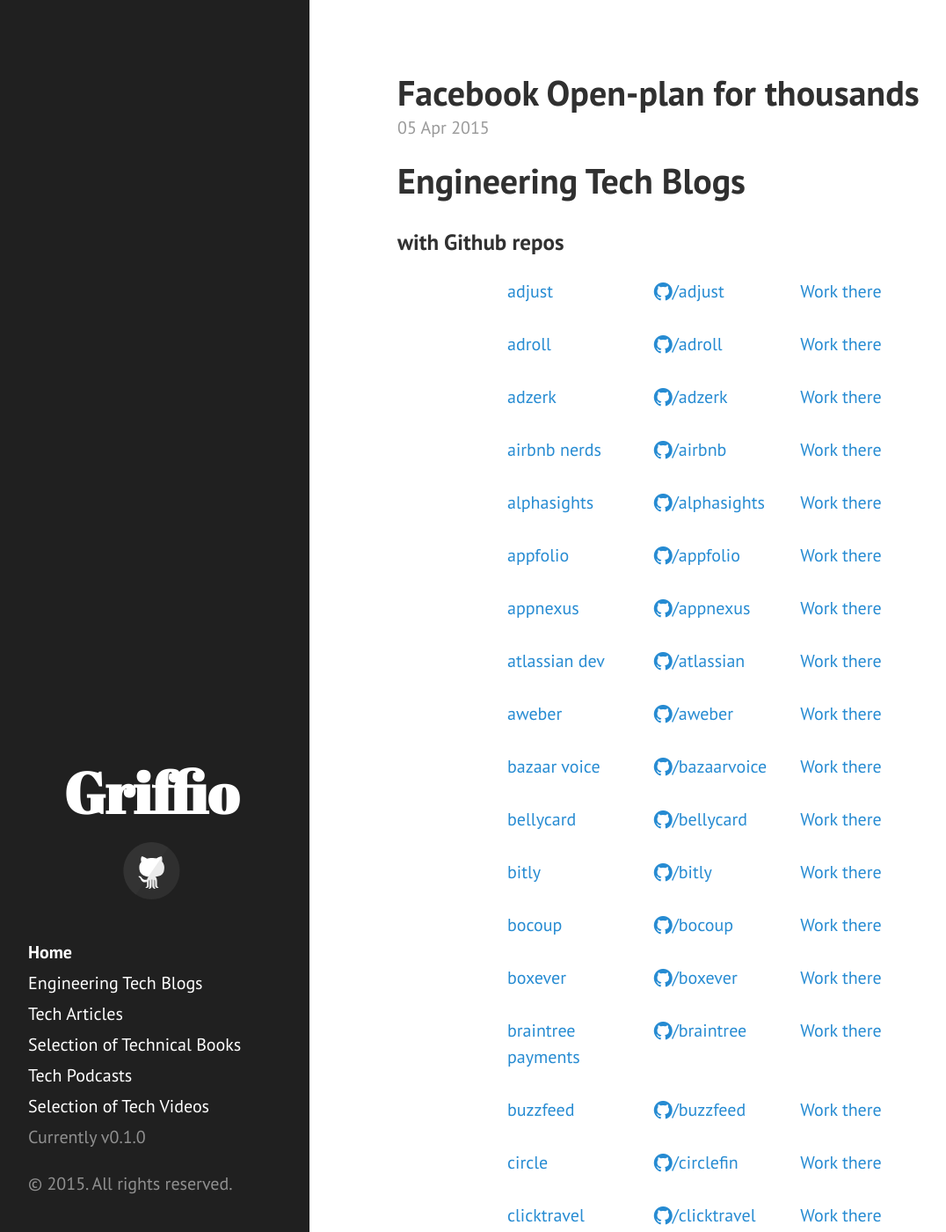
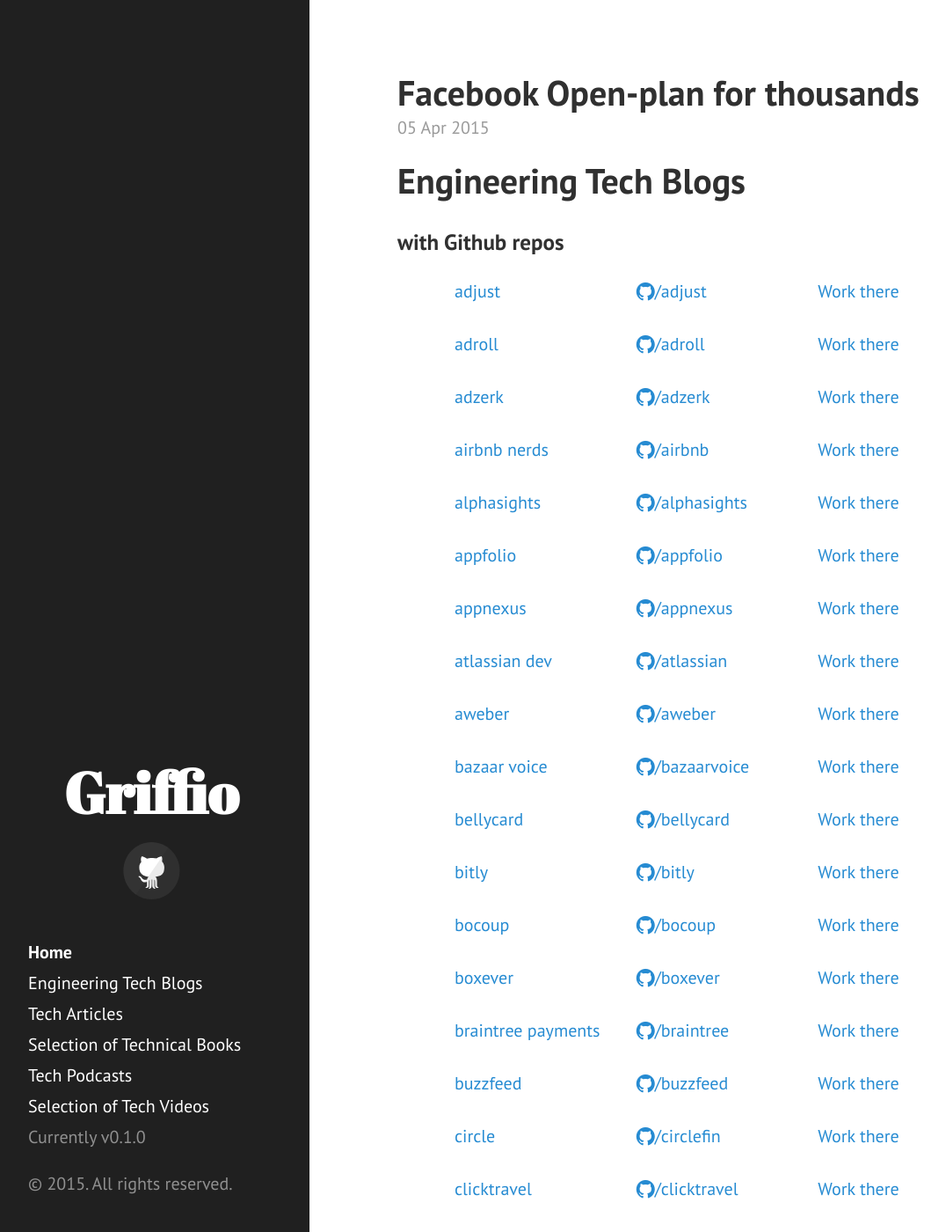
Before and after one commit to griffio/griffio.github.io, a Jekyll site: the page built from index.html, in a window 1280 px wide and 1400 px high. Shown: the whole window at 88% size, without its empty margins (8-1084 px from the left). Built offline with Jekyll 4.4.1, drawn with Linux system fonts in a browser that asks for light colours; nearby versions of some CDN libraries; the list of posts is cut into pages by our own code.

Commit message:
Update dataspec-flex.css

```diff
--- a/public/css/dataspec-flex.css
+++ b/public/css/dataspec-flex.css
@@ -1,5 +1,5 @@
 .DataSpec {
-    width: 25em;
+    width: 31em;
     margin: 0 auto 0 auto;
     display: flex;
     display: -webkit-flex;
```
